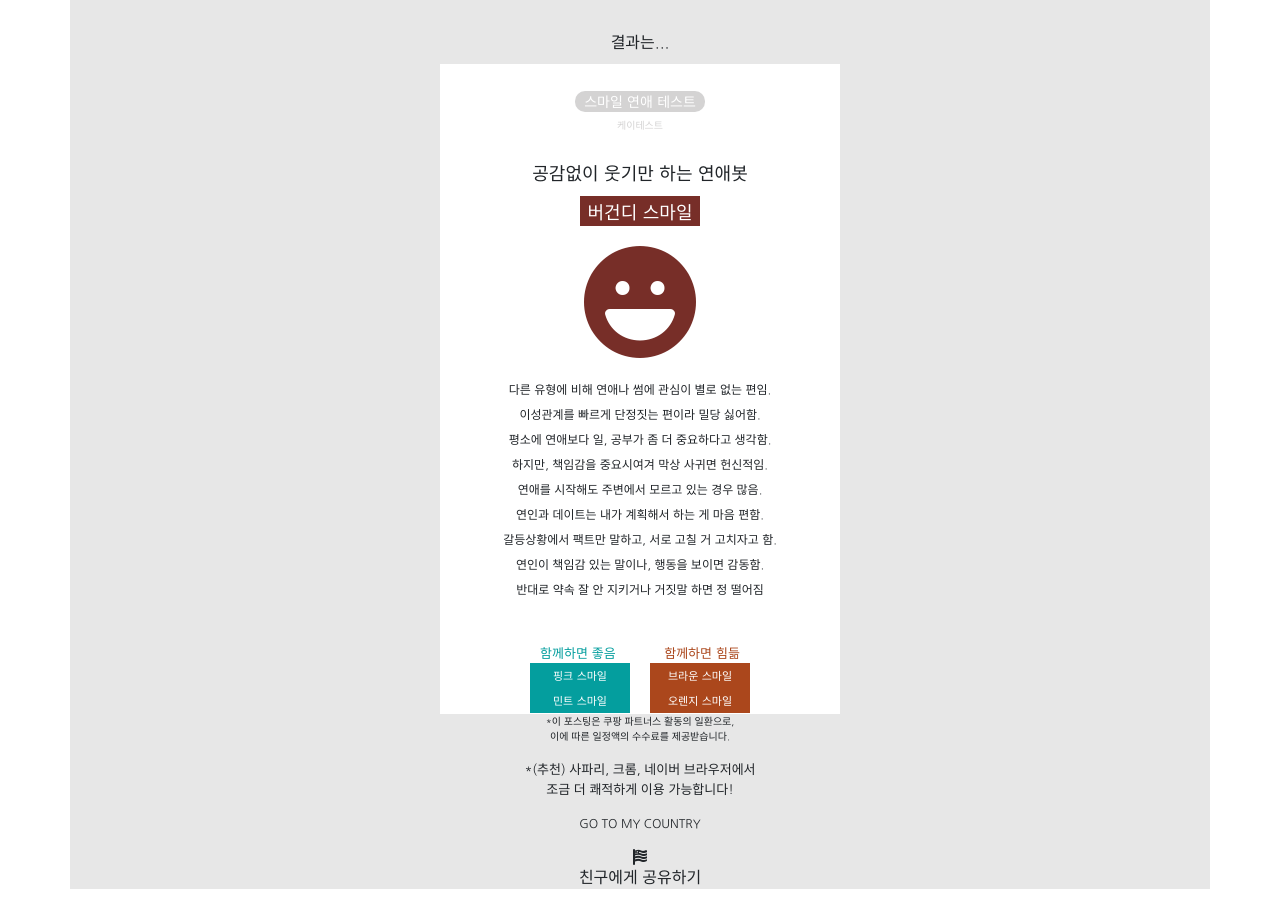
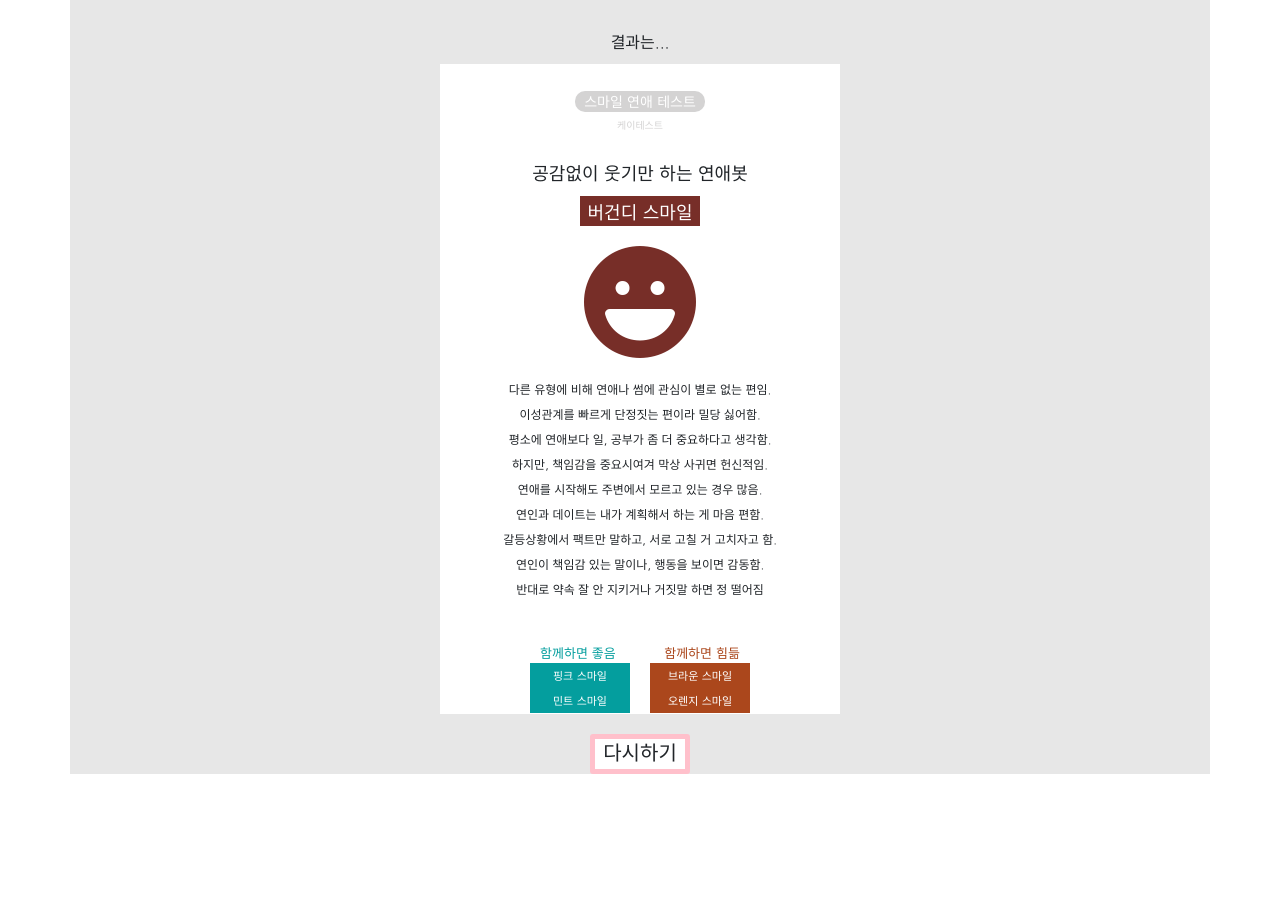
Before and after one commit to hwan0418/webstudy, a plain HTML site: page result.html in a window 1280 px wide. After the commit the page ends 800 px from the top, so only its background shows below. Drawn offline with nearby package versions, Linux system fonts and the light colour scheme.

Commit message:
이정도면 괜찮은데요

```diff
--- a/result.html
+++ b/result.html
@@ -41,11 +41,12 @@
                 <div id = "relation1" class = "relation1">그레이 스마일 베이지 스마일</div>
                 <div id = "relation2"class = "relation2">스카이 스마일 브라운 스마일</div>
             </div>
-            <p><span style="font-size: x-small; font-family: 'Nanum Gothic', sans-serif;">*이 포스팅은 쿠팡 파트너스 활동의 일환으로,<br>이에 따른 일정액의 수수료를 제공받습니다.</span></p>
+            <!-- <p><span style="font-size: x-small; font-family: 'Nanum Gothic', sans-serif;">*이 포스팅은 쿠팡 파트너스 활동의 일환으로,<br>이에 따른 일정액의 수수료를 제공받습니다.</span></p>
             <p><span style="font-family: 'Nanum Gothic', sans-serif; font-size: 13px;">*(추천) 사파리, 크롬, 네이버 브라우저에서<br>조금 더 쾌적하게 이용 가능합니다!</span></p>
             <p><span style="font-family: 'Nanum Gothic', sans-serif; font-size: 12px">GO TO MY COUNTRY</span></p>
-            <i class="fa-solid fa-flag-usa"></i>
-            <p><span style="font-family: 'Nanum Gothic', sans-serif;">친구에게 공유하기</span></p>
+            <i class="fa-solid fa-flag-usa"></i> -->
+            <!-- <div id="copy" class="button">링크 복사</div> -->
+            <div id="restart" class="button">다시하기</div>
         </div>
         <script type="text/javascript" src="test.js"></script>
     </body>
--- a/style.css
+++ b/style.css
@@ -116,3 +116,14 @@
     font-size: 12px;
     line-height: 25px;
 }
+
+.button{
+    background-color: white;
+    border: 5px solid pink;
+    border-radius: 3px;
+    width: 100px;
+    margin: auto;
+    margin-top: 20px;
+    font-family: 'Black Han Sans', sans-serif;
+    font-size: 20px;
+}
--- a/test.js
+++ b/test.js
@@ -149,6 +149,10 @@ $(document).ready(function(){
         location.href = 'question.html';
     });
 
+    $('#restart').click(function() {
+        location.href = 'question.html';
+    });
+
     $('#1').on("click",function(){
         if ((count >= 1) && (count <= 3)) ei += 1;
         else if ((count >= 4) && (count <= 6)) sn += 1;
```
Also changed, not shown: main.html (+3 -3 lines).
